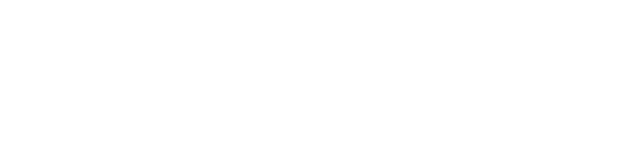
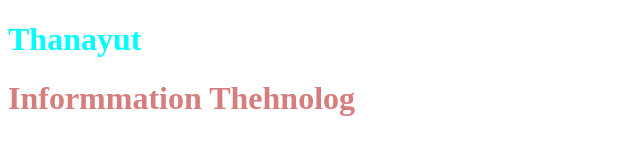
Before and after one commit to thanayutski/thanayut.css, a plain HTML site: page index.html in a window 1280 px wide. Shown: the whole page, without its empty margins (0-640 px from the left). Drawn offline with Linux system fonts and the light colour scheme.

Commit message:
Update index.html

```diff
--- a/index.html
+++ b/index.html
@@ -6,7 +6,35 @@
     <meta name="viewport" content="width=device-width, initial-scale=1.0">
     <title>Document</title>
 </head>
+<style>
+    h1{
+        color: rgb(214, 125, 125);
+    }
+</style>
 <body>
+    <h1 style="color: aqua;">Thanayut</h1> <!-- inline css -->
+    <h1>Informmation Thehnolog</h1>
+
+
+
+
+
+
+
+
+
+
+
+
+
+
+
+
+
+
+
+
+
 
 </body>
 </html>
```
